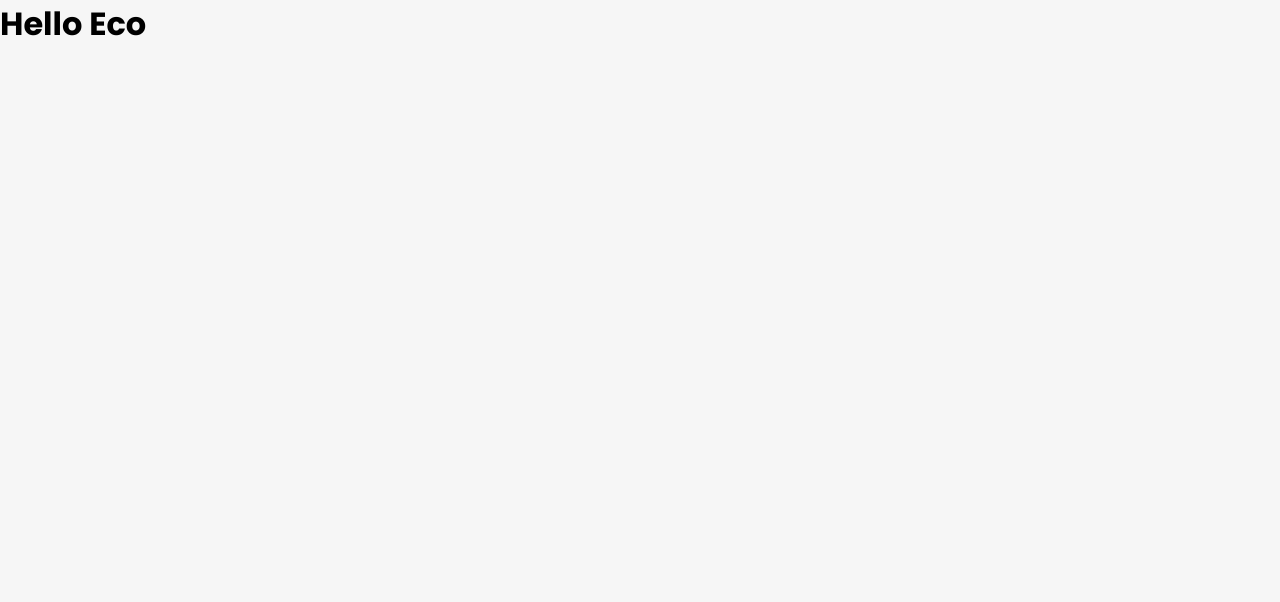
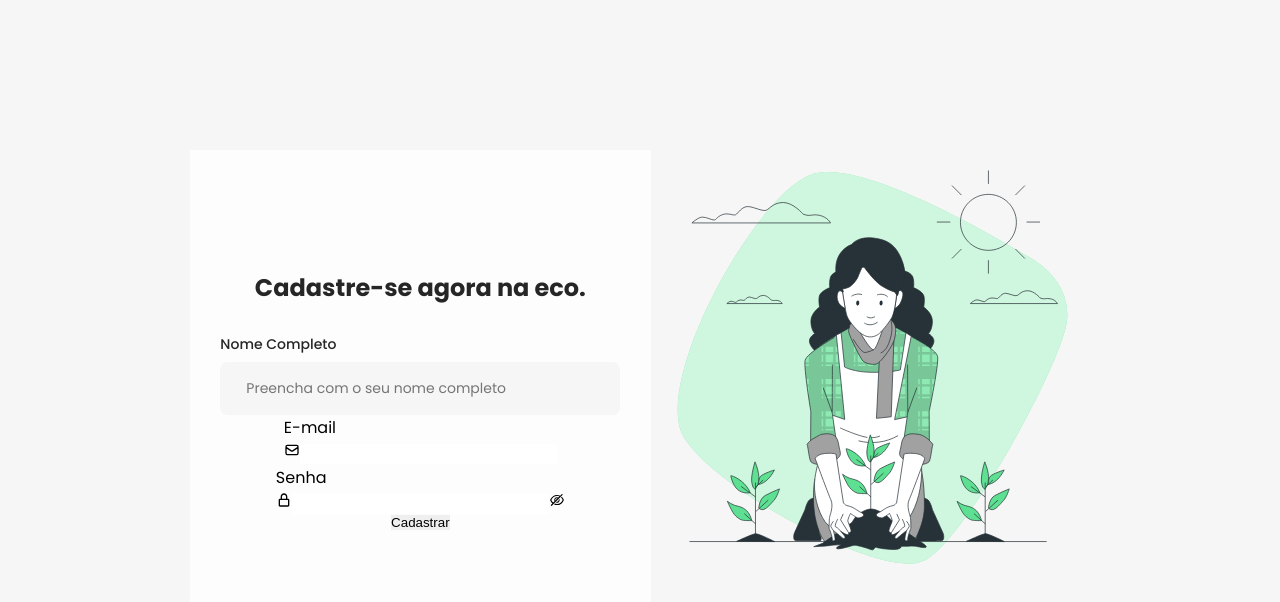
Before and after one commit to rodrigoge/eco, a React (Vite) app in the folder web/: page /user/register in a window 1280 px wide. Shown: the top 602 px of the page. Built offline with nearby package versions, Linux system fonts and the light colour scheme.

Commit message:
feat: creating register page

```diff
--- a/web/package.json
+++ b/web/package.json
@@ -18,6 +18,7 @@
     "react-dotenv": "^0.1.3",
     "react-icons": "^4.8.0",
     "react-router-dom": "^6.10.0",
+    "react-router-hash-link": "^2.4.3",
     "react-toastify": "^9.1.2",
     "sass": "^1.61.0"
   },
--- a/web/src/App.tsx
+++ b/web/src/App.tsx
@@ -1,10 +1,11 @@
 import '../src/styles/global.scss'
+import Router from './routes/Router'
 
 function App() {
 
   return (
-    <div className="App">
-      <h1>Hello Eco</h1>
+    <div>
+      <Router />
     </div>
   )
 }
--- /dev/null
+++ b/web/src/components/InputField/index.tsx
@@ -0,0 +1,27 @@
+import './styles.scss';
+import { InputType } from "../../types/InputType";
+
+export default function InputField({
+    inputId,
+    placeholder,
+    label,
+    icon,
+    type
+}: InputType) {
+    return (
+        <div className="div-field">
+            <label htmlFor={`${inputId}`}>
+                {label}
+            </label>
+
+            <div className="div-input">
+                {icon}
+                <input
+                    type={`${type}`}
+                    id={`${inputId}`}
+                    placeholder={`${placeholder}`}
+                />
+            </div>
+        </div>
+    );
+}
--- /dev/null
+++ b/web/src/components/InputField/styles.scss
@@ -0,0 +1,38 @@
+@import '../../../src/styles/colors.scss';
+
+.div-field {
+    width: 400px;
+    margin-top: 26px;
+
+    label {
+        font-weight: 500;
+        font-size: 14px;
+        color: $black;
+    }
+
+    .div-input {
+        display: flex;
+        justify-content: center;
+        align-items: center;
+        background-color: $light-grey;
+        padding-left: 10px;
+        border-radius: 8px;
+        margin-top: 6px;
+
+        .icon {
+            font-size: 20px;
+            margin-left: 6px;
+            color: $green;
+        }
+
+        input {
+            background-color: $light-grey;
+            color: $black;
+            padding: 16px;
+            width: 100%;
+            outline: none;
+            font-size: 14px;
+            border-radius: 8px;
+        }
+    }
+}
--- /dev/null
+++ b/web/src/pages/RegisterUser/index.tsx
@@ -0,0 +1,71 @@
+import { useState } from 'react'
+import './styles.scss';
+import registerImg from '../../assets/register-image.svg'
+import { useNavigate } from 'react-router-dom';
+import { HiOutlineMail } from 'react-icons/hi'
+import { AiOutlineEye, AiOutlineEyeInvisible, AiOutlineUser } from 'react-icons/ai'
+import { BiLockAlt } from 'react-icons/bi'
+import InputField from '../../components/InputField';
+
+export default function RegisterUser() {
+    const [showPassword, setShowPassword] = useState(true);
+
+    return (
+        <div className='register-user-container'>
+            <form>
+                <div className='register-user-aside'>
+                    <header>
+                        <h2>Cadastre-se agora na <span>eco</span>.</h2>
+                    </header>
+
+                    <InputField
+                        inputId='name-id'
+                        label='Nome Completo'
+                        placeholder='Preencha com o seu nome completo'
+                        type='text'
+                    />
+
+                    <div className="email-field">
+                        <label htmlFor="email-id">E-mail</label>
+
+                        <div className="email-input">
+                            <HiOutlineMail className='icon' />
+                            <input
+                                type="text"
+                                id="email-id"
+                            />
+                        </div>
+                    </div>
+
+                    <div className="password-field">
+                        <label htmlFor="password-id">Senha</label>
+
+                        <div className="password-input">
+                            <BiLockAlt className='icon' />
+                            <input
+                                type="text"
+                                id="password-id"
+                            />
+
+                            {showPassword ?
+                                <span className='showEyeIcon'>
+                                    <AiOutlineEyeInvisible />
+                                </span>
+                                :
+                                <span className='showEyeIcon'>
+                                    <AiOutlineEye />
+                                </span>
+                            }
+                        </div>
+                    </div>
+
+                    <button>Cadastrar</button>
+                </div>
+
+                <aside>
+                    <img src={registerImg} alt="Register user image" />
+                </aside>
+            </form>
+        </div>
+    );
+}
--- /dev/null
+++ b/web/src/pages/RegisterUser/styles.scss
@@ -0,0 +1,50 @@
+@import '../../../src/styles/colors.scss';
+
+.register-user-container {
+    width: 100%;
+    height: 100%;
+    display: flex;
+    justify-content: center;
+    align-items: center;
+    position: absolute;
+
+    form {
+        width: 900px;
+        height: 500px;
+        z-index: 9999;
+        display: flex;
+        flex-direction: row;
+        justify-content: center;
+        align-items: center;
+    }
+
+    .register-user-aside {
+        background-color: $white;
+        width: 70%;
+        height: 100%;
+        display: flex;
+        flex-direction: column;
+        justify-content: center;
+        align-items: center;
+        padding: 20px;
+
+        header {
+            h2 {
+                color: $black;
+            }
+        }
+
+
+    }
+
+    aside {
+        height: 100%;
+        border-radius: 6px;
+        justify-content: center;
+        align-items: center;
+
+        img {
+            width: 100%;
+        }
+    }
+}
--- /dev/null
+++ b/web/src/routes/Router.tsx
@@ -0,0 +1,12 @@
+import { BrowserRouter, Route, Routes } from "react-router-dom";
+import RegisterUser from "../pages/RegisterUser";
+
+export default function Router() {
+    return (
+        <BrowserRouter>
+            <Routes>
+                <Route path="/user/register" element={<RegisterUser />} />
+            </Routes>
+        </BrowserRouter>
+    );
+}
--- a/web/src/styles/colors.scss
+++ b/web/src/styles/colors.scss
@@ -1,3 +1,4 @@
 $green: #5DE091;
 $white: #FDFDFD;
 $light-grey: #F6F6F6;
+$black: #262626;
--- /dev/null
+++ b/web/src/types/InputType.ts
@@ -0,0 +1,7 @@
+export type InputType = {
+    inputId?: string;
+    placeholder?: string;
+    label?: string;
+    type?: string;
+    icon?: string;
+}
```
Also changed, not shown: web/src/assets/register-image.svg (added), 1 other file (tests, documents, lock files or other folders).
